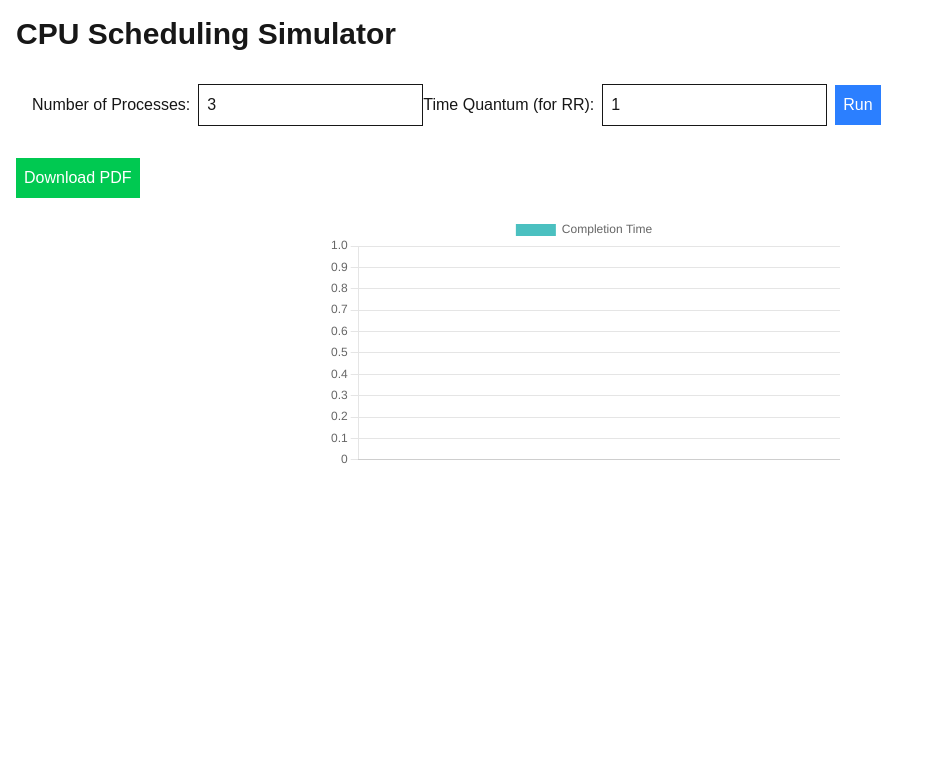
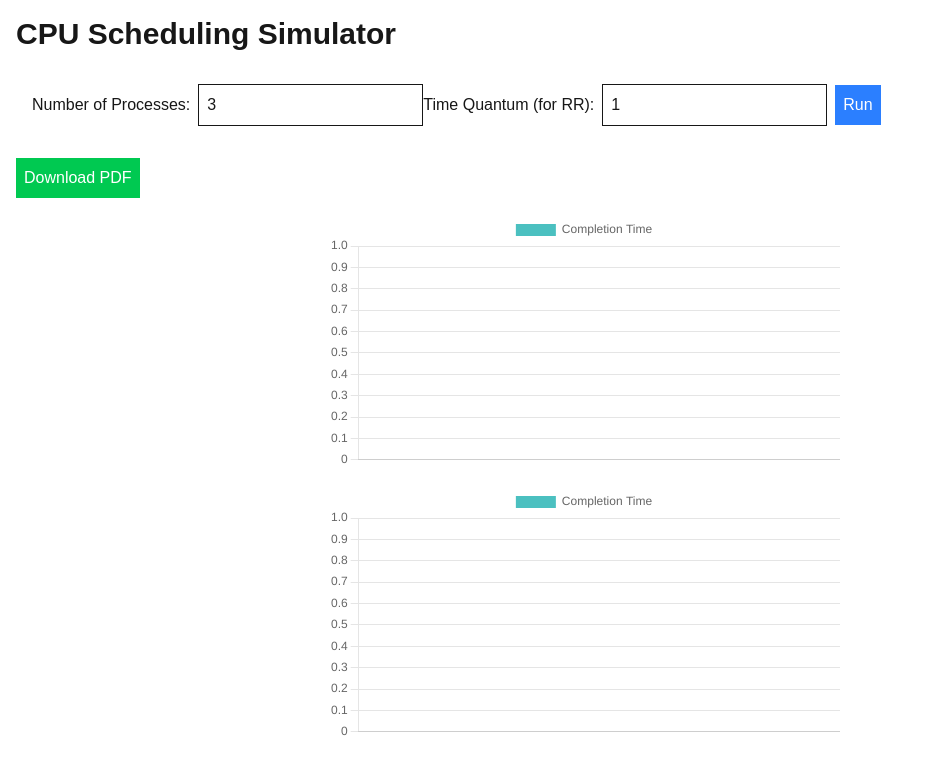
Before and after one commit to umairwsu/cs_540_project_1_cpu-scheduling-simulator, a Next.js app: page / in a window 1280 px wide. Shown: the top 774 px of the page, without its empty margins (0-928 px from the left). Built offline with nearby package versions, Linux system fonts and the light colour scheme.

Commit message:
Integrate roundrobin with the app

```diff
--- a/app/page.js
+++ b/app/page.js
@@ -4,11 +4,14 @@ import ProcessInput from '../components/ProcessInput';
 import BarChart from '../components/BarChart';
 import jsPDF from 'jspdf';
 import { fifo } from '../utils/fifo';
+import { rr } from '../utils/rr';
 import { generateProcesses } from '../utils/processQueue';
 
 export default function Home() {
   const [processes, setProcesses] = useState([]);
   const [fifoResults, setFifoResults] = useState([]);
+  const [rrResults, setRrResults] = useState([]);
+
 
   const handleRun = async (numProcesses, timeQuantum) => {
     const generatedProcesses = generateProcesses(numProcesses);
@@ -19,6 +22,7 @@ export default function Home() {
       []
     ];
     await fifo(generatedProcesses, setFifoResults);
+    await rr(generatedProcesses, timeQuantum, setRrResults);
   };
 
   const downloadPDF = () => {
@@ -41,6 +45,18 @@ export default function Home() {
       doc.text(`Process ${res.id}: Completion Time - ${res.completionTime}`, 10, y);
       y += 8;
     });
+    // Add spacing between sections
+    y += 10;
+
+    // RR Results
+    doc.setFontSize(titleFontSize);
+    doc.text('RR Results:', 10, y);
+    y += 10;
+    doc.setFontSize(textFontSize);
+    rrResults.forEach((res) => {
+      doc.text(`Process ${res.id}: Completion Time - ${res.completionTime}`, 10, y);
+      y += 8;
+    });
 
     doc.save('cpu-scheduling-results.pdf');
   };
@@ -56,6 +72,9 @@ export default function Home() {
         <div className="w-full md:w-1/2 h-64">
         <BarChart data={fifoResults} title="FIFO Results" />
         </div>
+        <div className="w-full md:w-1/2 h-64">
+        <BarChart data={rrResults} title="RR Results" />
+        </div>
       </div>
     </main>
   );
```
